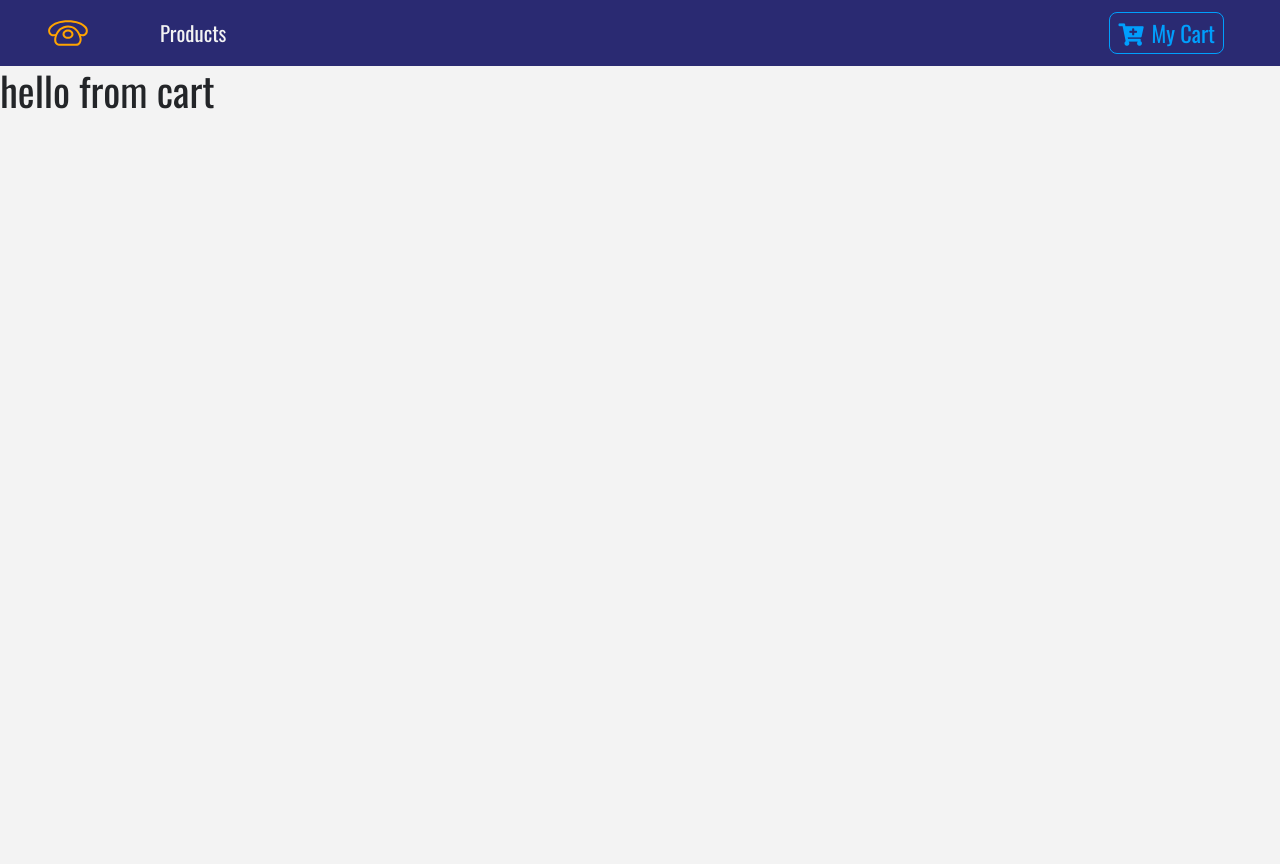
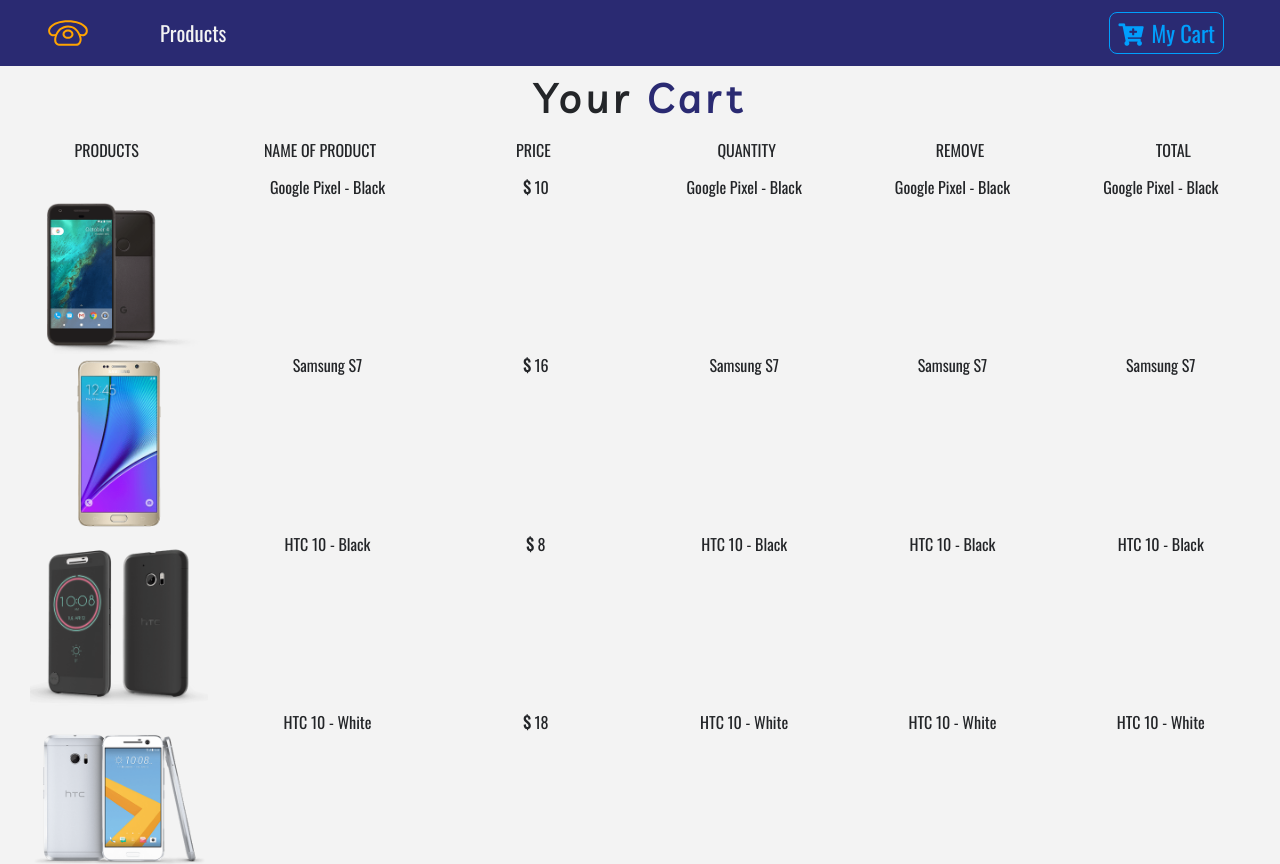
Before and after one commit to HamzaAitOumghar/e-commerce, a React (Create React App) app: page /cart in a window 1280 px wide. Shown: the top 864 px of the page. Before the commit the page ends 800 px from the top, so only its background shows below. Built offline with nearby package versions, Linux system fonts and the light colour scheme.

Commit message:
cart components

```diff
--- a/src/App.js
+++ b/src/App.js
@@ -5,7 +5,7 @@
 import NavBar from './components/NavBar';
 import ProductList from './components/ProductList';
 import Details from './components/Details';
-import Cart from './components/Cart';
+import Cart from './components/cart';
 import Default from './components/Default';
 import Modal from './components/Modal'
 
--- a/src/components/Cart.js
+++ /dev/null
@@ -1,11 +0,0 @@
-import React, { Component } from 'react'
-
-export default class Cart extends Component {
-    render() {
-        return (
-            <div>
-                <h1>hello from cart</h1>
-            </div>
-        )
-    }
-}
--- /dev/null
+++ b/src/components/cart/Cart.js
@@ -0,0 +1,36 @@
+import React, { Component } from 'react'
+import Title from '../Title';
+import CartColumns from './CartColumns';
+import EmptyCart from './EmptyCart';
+import { ProductConsumer } from '../../context';
+import CartList from './CartList';
+
+export default class Cart extends Component {
+    render() {
+        return (
+            <section>
+                <ProductConsumer>
+                    {(value) => {
+                        const { cart } = value;
+                        if (cart.length > 0) {
+                            return (
+                                <React.Fragment>
+                                    <Title name="your" title="cart" />
+                                    <CartColumns />
+                                    <CartList value={value} />
+                                </React.Fragment>
+                            )
+                        }
+                        else {
+                            return (
+                                <EmptyCart />
+                            )
+                        }
+                    }}
+                </ProductConsumer>
+
+
+            </section>
+        )
+    }
+}
--- /dev/null
+++ b/src/components/cart/CartColumns.js
@@ -0,0 +1,45 @@
+import React from 'react'
+
+export default function CartColumns() {
+    return (
+        <div className="container-fluid text-center d-none d-lg-block">
+            <div className="row">
+                <div className="col-10 mx-auto col-lg-2">
+                    <p className="text-uppercase">
+                        products
+                    </p>
+                </div>
+
+                <div className="col-10 mx-auto col-lg-2">
+                    <p className="text-uppercase">
+                        name of product
+                    </p>
+                </div>
+
+                <div className="col-10 mx-auto col-lg-2">
+                    <p className="text-uppercase">
+                        price
+                    </p>
+                </div>
+
+                <div className="col-10 mx-auto col-lg-2">
+                    <p className="text-uppercase">
+                        quantity
+                    </p>
+                </div>
+
+                <div className="col-10 mx-auto col-lg-2">
+                    <p className="text-uppercase">
+                        remove
+                    </p>
+                </div>
+
+                <div className="col-10 mx-auto col-lg-2">
+                    <p className="text-uppercase">
+                        total
+                    </p>
+                </div>
+            </div>
+        </div>
+    )
+}
--- /dev/null
+++ b/src/components/cart/CartItem.js
@@ -0,0 +1,32 @@
+import React from 'react'
+
+export default function CartItem({ item, value }) {
+
+    const { id, img, info, price, title } = item;
+
+    return (
+        <div className="container-fluid text-center d-none d-lg-block">
+            <div className="row">
+                <div className="col-10 mx-auto col-lg-2">
+                    <img src={img} className="img-fluid" />
+                </div>
+                <div className="col-10 mx-auto col-lg-2">
+                    <h6>{title}</h6>
+                </div>
+                <div className="col-10 mx-auto col-lg-2">
+                    <h6><span className="font-weight-bold">$</span> {price}</h6>
+                </div>
+                <div className="col-10 mx-auto col-lg-2">
+                    <h6>{title}</h6>
+                </div>
+                <div className="col-10 mx-auto col-lg-2">
+                    <h6>{title}</h6>
+                </div>
+                <div className="col-10 mx-auto col-lg-2">
+                    <h6>{title}</h6>
+                </div>
+            </div>
+        </div>
+
+    )
+}
--- /dev/null
+++ b/src/components/cart/CartList.js
@@ -0,0 +1,14 @@
+import React from 'react'
+import CartItem from './CartItem';
+
+export default function CartList({value}) {
+    const {cart} = value;
+
+    return (
+        <div className="container-fluid">
+            {cart.map(c=>{
+                return <CartItem key={c.id} item={c} value={value} />
+            })}
+        </div>
+    )
+}
--- /dev/null
+++ b/src/components/cart/EmptyCart.js
@@ -0,0 +1,13 @@
+import React from 'react'
+
+export default function EmptyCart() {
+    return (
+        <div className="container mt-5">
+            <div className="row">
+                <div className="col-10 mx-auto text-center text-title">
+                    <h1>Your cart is currently empty</h1>
+                </div>
+            </div>
+        </div>
+    )
+}
--- /dev/null
+++ b/src/components/cart/package.json
@@ -0,0 +1,3 @@
+{
+    "main":"Cart.js"
+}
--- a/src/context.js
+++ b/src/context.js
@@ -9,9 +9,12 @@
     state = {
         products: [],
         detailProduct: detailProduct,
-        cart: [],
+        cart: storeProducts,
         modalOpen: false,
-        modalProduct: detailProduct
+        modalProduct: detailProduct,
+        cartSubTotal: 0,
+        cartTax: 0,
+        cartTotal: 0
     }
 
     componentDidMount() {
@@ -72,10 +75,27 @@
     }
 
     closeModal = () => {
-        this.setState(()=>{
-            return { modalOpen:false}
+        this.setState(() => {
+            return { modalOpen: false }
         })
     }
+
+    increment = (id)=>{
+        console.log("increment "+id);
+    }
+
+    decrement = (id)=>{
+        console.log("decrement "+id);
+    }
+
+    removeItem = (id)=>{
+        console.log("remove "+id);
+    }
+
+    clearCart=()=>{
+        console.log("clear cart ");
+    }
+
 
     render() {
         return (
@@ -84,8 +104,14 @@
                     ...this.state,
                     handleDetail: this.handleDetail,
                     addToCart: this.addToCart,
-                    openModal:this.openModal,
-                    closeModal:this.closeModal
+                    openModal: this.openModal,
+                    closeModal: this.closeModal,
+
+                    increment:this.increment,
+                    decrement : this.decrement,
+                    clearCart : this.clearCart,
+                    removeItem:this.removeItem
+
                 }
             }>
                 {this.props.children}
```
